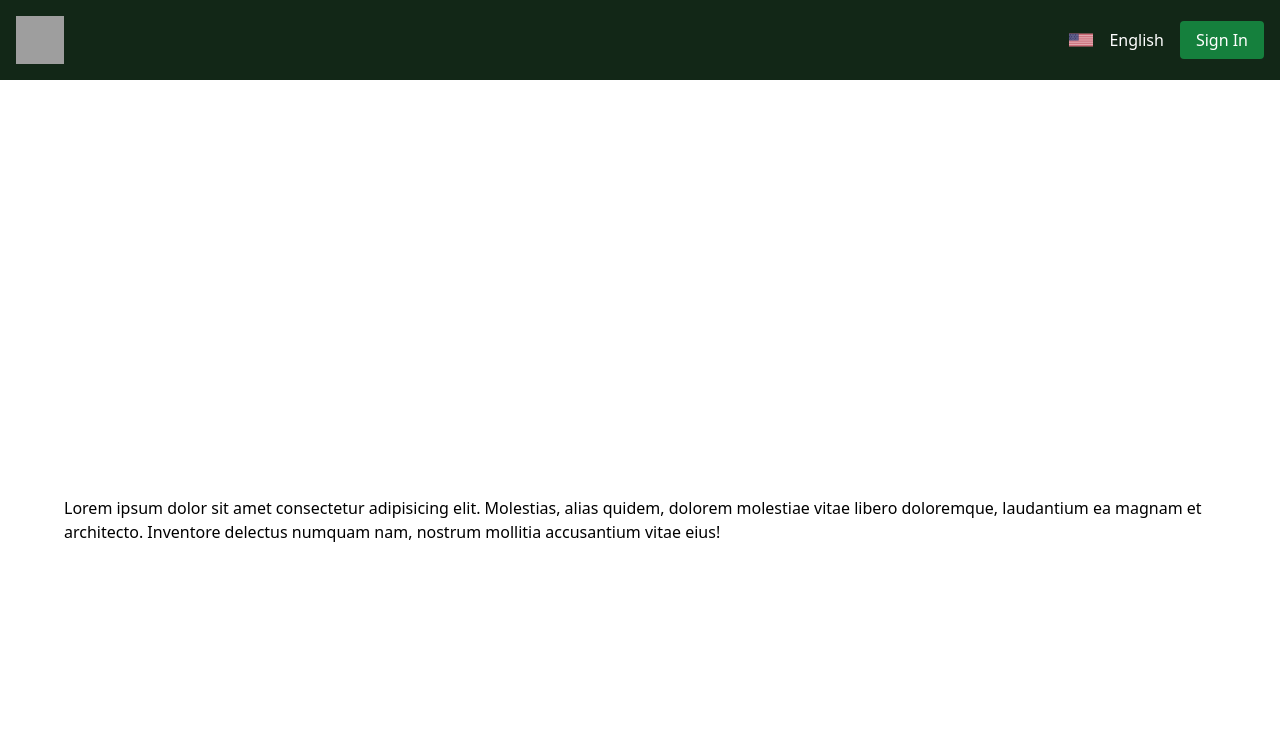
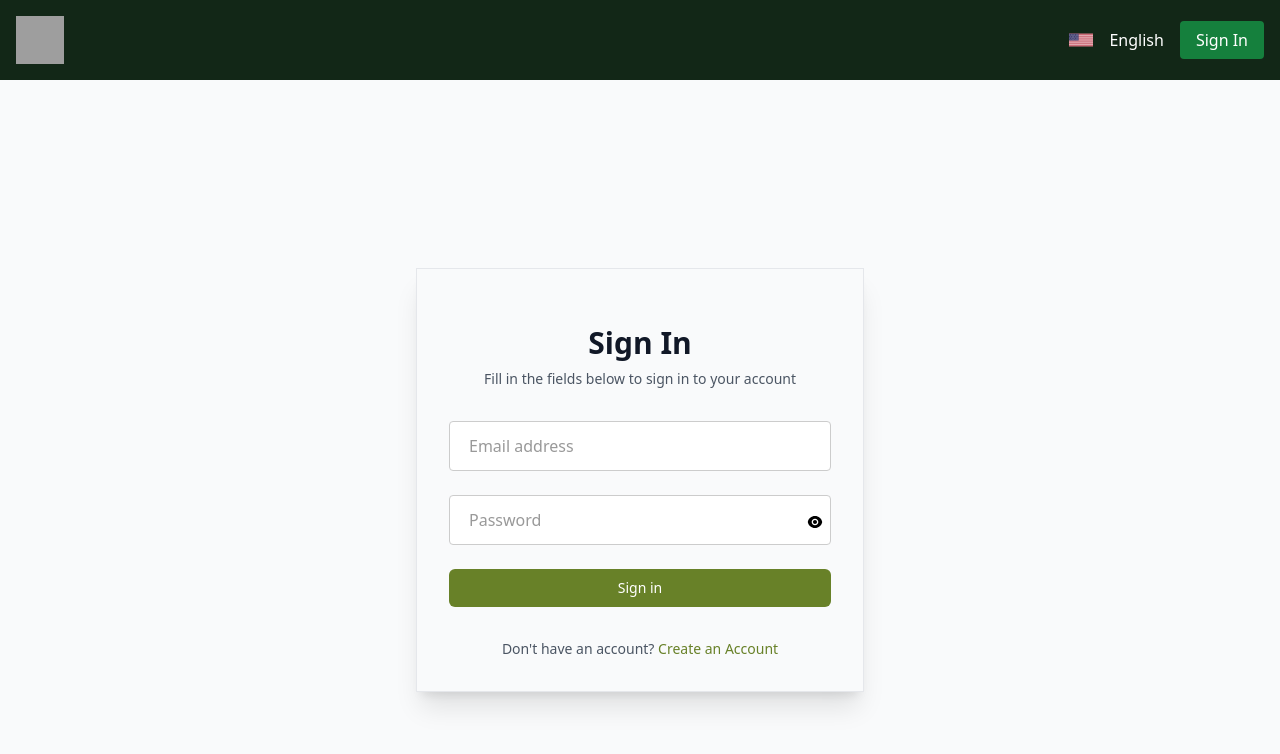
Before and after one commit to hr-sobuj/auth-form, a React (Vite) app: page / in a window 1280 px wide. Shown: the top 754 px of the page. Built offline with nearby package versions, Linux system fonts and the light colour scheme; grey boxes are pictures that could not be loaded.

Commit message:
sign in page done

```diff
--- a/package.json
+++ b/package.json
@@ -12,6 +12,7 @@
   "dependencies": {
     "react": "^18.2.0",
     "react-dom": "^18.2.0",
+    "react-icons": "^5.0.1",
     "react-router-dom": "^6.22.3"
   },
   "devDependencies": {
--- a/src/components/navbar/Navbar.tsx
+++ b/src/components/navbar/Navbar.tsx
@@ -1,5 +1,6 @@
 import type { NavbarContent } from '@interfaces/navInterface';
 import React from 'react';
+import { Link } from 'react-router-dom';
 interface NavbarProps {
     data: NavbarContent;
 }
@@ -13,7 +14,11 @@ const Navbar: React.FC<NavbarProps> = ({ data }) => {
             <nav className="bg-secondary">
                 <div className="container flex justify-between items-center p-4">
                     <div className="flex items-center">
-                        <img src={data.logo.src} alt={data.logo.alt} className="w-12 h-12 mr-4" />
+                        <h1>
+                            <Link to="/">
+                                <img src={data.logo.src} alt={data.logo.alt} className="w-12 h-12 mr-4" />
+                            </Link>
+                        </h1>
                     </div>
                     <div className="flex justify-center items-center space-x-4">
                         <div className="text-white inline-flex space-x-2">
@@ -21,7 +26,7 @@ const Navbar: React.FC<NavbarProps> = ({ data }) => {
                             <span>{data.flagTxt}</span>
                         </div>
                         <div>
-                            <a href={data.signInBtn.url} onClick={() => onSignIn()} className="bg-green-700 text-white px-4 py-2 rounded cursor-pointer">{data.signInBtn.label}</a>
+                            <Link to='/sign-in' onClick={() => onSignIn()} className="bg-green-700 text-white px-4 py-2 rounded cursor-pointer">{data.signInBtn.label}</Link>
                         </div>
                     </div>
                 </div>
--- /dev/null
+++ b/src/components/ui/input/Input.tsx
@@ -0,0 +1,46 @@
+import React, { useState } from 'react';
+
+interface InputInterface {
+    value: string;
+    setValue: (value: string) => void;
+    label: string;
+}
+
+const Input: React.FC<InputInterface> = ({ value, setValue, label }) => {
+    const [isFocused, setIsFocused] = useState(false);
+
+    const handleFocus = () => {
+        setIsFocused(true);
+    };
+
+    const handleBlur = () => {
+        if (!value) {
+            setIsFocused(false);
+        }
+    };
+
+    return (
+        <div className="custom-input">
+            <input
+                id="email"
+                name="email"
+                type="email"
+                required
+                value={value}
+                onChange={(e) => setValue(e.target.value)}
+                onFocus={handleFocus}
+                onBlur={handleBlur}
+                className="input-field"
+                readOnly={!isFocused}
+            />
+            <label
+                htmlFor="email"
+                className={`placeholder-label ${isFocused || value ? 'focused' : ''}`}
+            >
+                {label}
+            </label>
+        </div>
+    );
+};
+
+export default Input;
--- /dev/null
+++ b/src/components/ui/spinner/Spinner.tsx
@@ -0,0 +1,9 @@
+const Spinner = () => {
+    return (
+        <div className="flex justify-center">
+            <div className="animate-spin rounded-full h-4 w-4 border-b-2 border-white"></div>
+        </div>
+    );
+}
+
+export default Spinner;
--- a/src/index.css
+++ b/src/index.css
@@ -1,3 +1,45 @@
+.custom-input {
+  position: relative;
+  margin-bottom: 1.5rem;
+}
+
+.input-field {
+  width: 100%;
+  padding: 0.75rem;
+  border: 1px solid #ccc;
+  border-radius: 0.25rem;
+  font-size: 1rem;
+  transition: border-color 0.2s ease;
+}
+
+.placeholder-label {
+  position: absolute;
+  top: 50%;
+  left: 16px;
+  transform: translateY(-50%);
+  font-size: 1rem;
+  color: #999;
+  pointer-events: none;
+  transition: all 0.2s ease;
+  background-color: white;
+  padding: 0 0.25rem;
+  transform-origin: left;
+  transition-duration: 0.2s;
+  transition-timing-function: ease;
+}
+
+.placeholder-label.focused {
+  top: 0.5rem;
+  font-size: 0.75rem;
+  color: #666;
+}
+
+.input-field:focus + .placeholder-label {
+  top: 0.5rem;
+  font-size: 0.75rem;
+  color: #666;
+}
+
 @tailwind base;
 @tailwind components;
 @tailwind utilities;
--- /dev/null
+++ b/src/pages/ShowSigningInfo.tsx
@@ -0,0 +1,21 @@
+import { useLocation } from 'react-router-dom';
+
+const ShowSigningInfo = () => {
+    const location = useLocation();
+    const params = new URLSearchParams(location.search);
+    const email = params.get('email');
+
+    return (
+        <section className="min-h-screen flex items-center justify-center bg-gray-50 py-12 px-4 sm:px-6 lg:px-8">
+            <div className="max-w-md w-full space-y-8 border shadow-xl p-8">
+                <div className="text-center">
+                    <h2 className="mt-6 text-3xl font-extrabold text-gray-900">Signing Info</h2>
+                    <p className="mt-2 text-sm text-gray-600">This is your signing info page.</p>
+                    <p className="mt-2 text-sm text-gray-600">Email: {email}</p>
+                </div>
+            </div>
+        </section>
+    );
+};
+
+export default ShowSigningInfo;
--- a/src/pages/SingIn.tsx
+++ b/src/pages/SingIn.tsx
@@ -1,9 +1,140 @@
+import Spinner from '@components/ui/spinner/Spinner';
+import { useState } from 'react';
+import { RiEyeFill, RiEyeOffFill } from 'react-icons/ri';
+import { useNavigate } from 'react-router-dom';
+
 export default function SignIn() {
+    const [email, setEmail] = useState('');
+    const [password, setPassword] = useState('');
+    const [emailFocused, setEmailFocused] = useState(false);
+    const [passwordFocused, setPasswordFocused] = useState(false);
+    const [showPassword, setShowPassword] = useState(false);
+    const [emailError, setEmailError] = useState('');
+    const [passwordError, setPasswordError] = useState('');
+    const [isLoading, setIsLoading] = useState(false);
+    const navigate = useNavigate();
+
+    const handleEmailFocus = () => {
+        setEmailFocused(true);
+    };
+
+    const handleEmailBlur = () => {
+        if (!email) {
+            setEmailFocused(false);
+        }
+    };
+
+    const handlePasswordFocus = () => {
+        setPasswordFocused(true);
+    };
+
+    const handlePasswordBlur = () => {
+        if (!password) {
+            setPasswordFocused(false);
+        }
+    };
+
+    const togglePasswordVisibility = () => {
+        setShowPassword(!showPassword);
+    };
+
+    const handleSignIn = (e) => {
+        e.preventDefault();
+        if (!email) {
+            setEmailError('Please enter your email.');
+        } else {
+            setEmailError('');
+        }
+
+        if (!password) {
+            setPasswordError('Please enter your password.');
+        } else {
+            setPasswordError('');
+        }
+
+        if (email && password) {
+            setIsLoading(true);
+            setTimeout(() => {
+                setIsLoading(false);
+                navigate(`sign-in-info?email=${encodeURIComponent(email)}`);
+            }, 3000);
+        }
+    };
+
     return (
-        <section>
-            <div className="container">
-                <div className="flex h-screen mx-auto justify-center items-center">
-                    Lorem ipsum dolor sit amet consectetur adipisicing elit. Molestias, alias quidem, dolorem molestiae vitae libero doloremque, laudantium ea magnam et architecto. Inventore delectus numquam nam, nostrum mollitia accusantium vitae eius!
+        <section className="min-h-screen flex items-center justify-center bg-gray-50 py-12 px-4 sm:px-6 lg:px-8">
+            <div className="max-w-md w-full space-y-8 border shadow-xl p-8">
+                <div className="text-center">
+                    <h2 className="mt-6 text-3xl font-extrabold text-gray-900">Sign In</h2>
+                    <p className="mt-2 text-sm text-gray-600">Fill in the fields below to sign in to your account</p>
+                </div>
+                <form className="mt-8 space-y-6" onSubmit={handleSignIn}>
+                    <div>
+                        <div className="custom-input">
+                            <input
+                                id="email"
+                                name="email"
+                                type="email"
+                                required
+                                value={email}
+                                onChange={(e) => setEmail(e.target.value)}
+                                onFocus={handleEmailFocus}
+                                onBlur={handleEmailBlur}
+                                className={`input-field ${emailError ? 'border-red-500 !top-[36%]' : ''} border`}
+                                readOnly={!emailFocused}
+                            />
+                            <label
+                                htmlFor="email"
+                                className={`placeholder-label ${emailFocused || email ? 'focused' : ''} ${emailError ? 'text-red-500' : ''}`}
+                            >
+                                Email address
+                            </label>
+                        </div>
+                        {emailError && <p className="text-red-500 text-xs mt-[-20px]">{emailError}</p>}
+                    </div>
+                    <div>
+                        <div className="custom-input">
+                            <div className="relative">
+                                <input
+                                    id="password"
+                                    name="password"
+                                    type={showPassword ? 'text' : 'password'}
+                                    required
+                                    value={password}
+                                    onChange={(e) => setPassword(e.target.value)}
+                                    onFocus={handlePasswordFocus}
+                                    onBlur={handlePasswordBlur}
+                                    className={`input-field ${passwordError ? 'border-red-500 !top-[36%] inline-flex' : ''} border`}
+                                    readOnly={!passwordFocused}
+                                />
+                                <span className="absolute top-[1.2rem] right-2">
+                                    {showPassword ? (
+                                        <RiEyeOffFill onClick={togglePasswordVisibility} className={`cursor-pointer ${passwordError ? 'text-red-500' : ''}`} />
+                                    ) : (
+                                        <RiEyeFill onClick={togglePasswordVisibility} className="cursor-pointer" />
+                                    )}
+                                </span>
+                            </div>
+                            <label
+                                htmlFor="password"
+                                className={`placeholder-label ${passwordFocused || password ? 'focused' : ''} ${passwordError ? 'text-red-500 top-[40%]' : ''}`}
+                            >
+                                Password
+                            </label>
+                            {passwordError && <p className="text-red-500 text-xs">{passwordError}</p>}
+                        </div>
+                    </div>
+                    <div>
+                        <button
+                            type="submit"
+                            className={`w-full flex justify-center py-2 px-4 border border-transparent text-sm font-medium rounded-md text-white focus:outline-none  transition-all duration-200 ${isLoading ? 'disabled bg-gray-400' : 'bg-primary hover:bg-deep focus:ring-2 focus:ring-offset-2 focus:ring-primary'}`}
+                        >
+                            {isLoading ? <Spinner /> : 'Sign in'}
+                        </button>
+                    </div>
+                </form>
+                <div className="text-sm text-center">
+                    <p className="text-gray-600">Don't have an account? <a href="/sign-up" className="font-medium text-primary hover:text-deep transition-all duration-200">Create an Account</a></p>
                 </div>
             </div>
         </section>
--- a/tailwind.config.js
+++ b/tailwind.config.js
@@ -9,6 +9,7 @@ export default {
       colors: {
         primary: '#688128',
         secondary:'#122717',
+        deep:'#597D22'
       },
     },
   },
--- a/tsconfig.json
+++ b/tsconfig.json
@@ -51,7 +51,8 @@
     }
   },
   "include": [
-    "src"
+    "src",
+    "tmp/SingIn copy.tsx"
   ],
   "references": [
     {
```
Also changed, not shown: src/route/router.tsx (+9 -0 lines), 2 other files (tests, documents, lock files or other folders).
